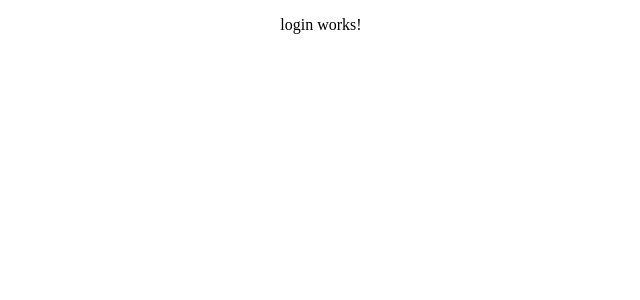
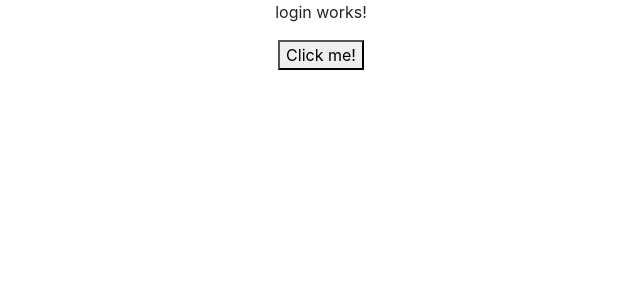
Before and after one commit to DanLeeDK/Oppifon, an Angular app in the folder oppifon/: page /login in a window 1280 px wide. Shown: the top 300 px of the page, without its empty margins (319-959 px from the left). Built offline with nearby package versions, Linux system fonts and the light colour scheme.

Commit message:
Bootstrap

```diff
--- a/oppifon/src/app/login/login.component.html
+++ b/oppifon/src/app/login/login.component.html
@@ -1,3 +1,5 @@
 <p>
   login works!
 </p>
+
+<button (click)="onClickMe()">Click me!</button>
--- a/oppifon/src/app/login/login.component.ts
+++ b/oppifon/src/app/login/login.component.ts
@@ -12,4 +12,6 @@ export class LoginComponent implements OnInit {
   ngOnInit() {
   }
 
+  onClickMe() {
+  }
 }
--- a/oppifon/src/styles.css
+++ b/oppifon/src/styles.css
@@ -1 +1,3 @@
 /* You can add global styles to this file, and also import other style files */
+@import "~bootstrap/dist/css/bootstrap.css";
+@import "~font-awesome/css/font-awesome.css";
```
